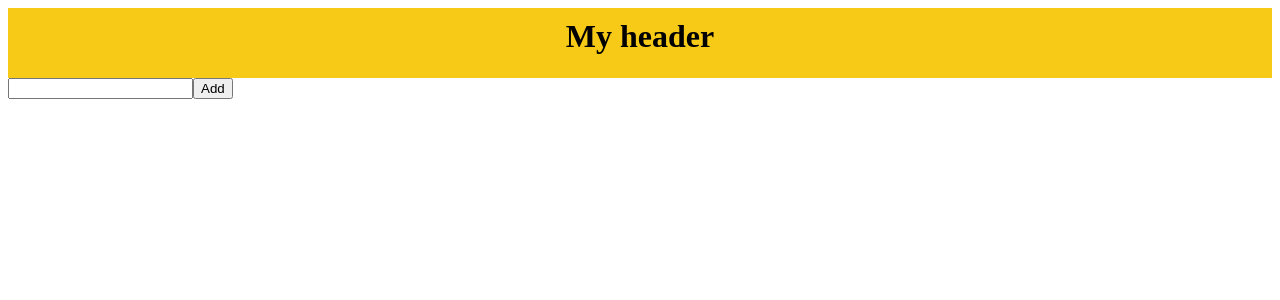
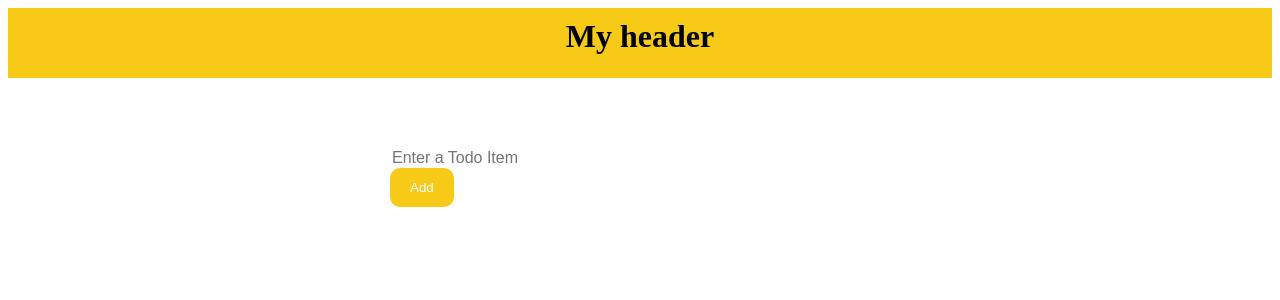
Before and after one commit to elhadj-am/ELHADJ-GITHUB-MANAGEMENT, a React (Vite) app in the folder TO-DO-LIST-APP/: page / in a window 1280 px wide. Shown: the top 300 px of the page. Built offline with nearby package versions, Linux system fonts and the light colour scheme.

Commit message:
Merge of the ongoing development work
Co-Authored-By: spartans1910 <171082753+spartans1910@users.noreply.github.com>

```diff
--- a/TO-DO-LIST-APP/src/components/Form.jsx
+++ b/TO-DO-LIST-APP/src/components/Form.jsx
@@ -1,4 +1,5 @@
 import { useState } from "react";
+import styles from "./Form.module.css";
 export default function Form({ todos, setTodos }) {
   const [todo, setTodo] = useState("");
 
@@ -8,13 +9,19 @@
     setTodo("");
   }
   return (
-    <form onSubmit={handleSubmit}>
-      <input
-        type="text"
-        value={todo}
-        onChange={(e) => setTodo(e.target.value)}
-      />
-      <button type="submit">Add</button>
+    <form className={styles.todoform} onSubmit={handleSubmit}>
+      <div className="flex">
+        <input
+          className={styles.modernInput}
+          type="text"
+          value={todo}
+          onChange={(e) => setTodo(e.target.value)}
+          placeholder="Enter a Todo Item "
+        />
+        <button className={styles.modernButton} type="submit">
+          Add
+        </button>
+      </div>
     </form>
   );
 }
--- /dev/null
+++ b/TO-DO-LIST-APP/src/components/Form.module.css
@@ -0,0 +1,35 @@
+.todoform {
+  background-color: white;
+  border-radius: 8px;
+  padding: 20px;
+  width: 500px;
+  margin: 0 auto;
+  margin-top: 50px;
+  box-shadow: 0 4px 6px rgb (0, 0, 0, 0.1);
+}
+
+.modernInput {
+  display: block;
+  width: 100%;
+  border: none;
+  color: black;
+  font-size: 16px;
+}
+
+.modernInput:focus {
+  outline: none;
+}
+
+.modernButton {
+  display: inline-block;
+  border: none;
+  background-color: #f7ca18;
+  padding: 12px 20px;
+  border-radius: 10px;
+  color: white;
+  cursor: pointer;
+}
+
+.inputContainer {
+  display: flexbox;
+}
```
